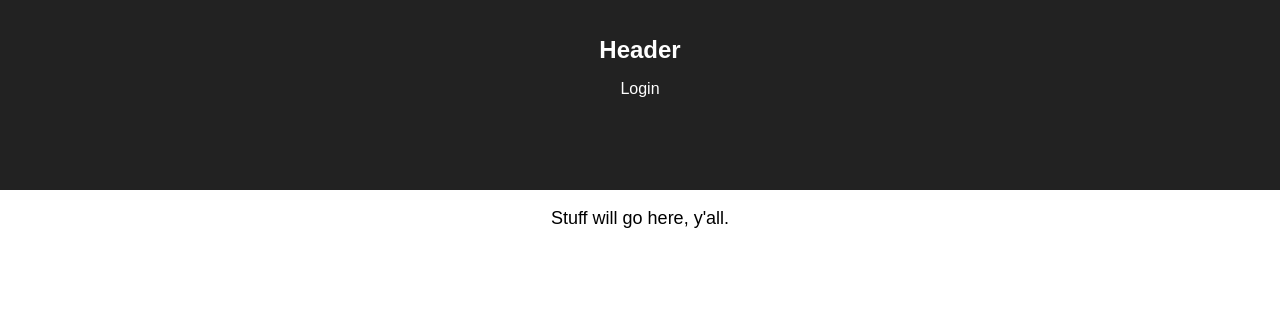
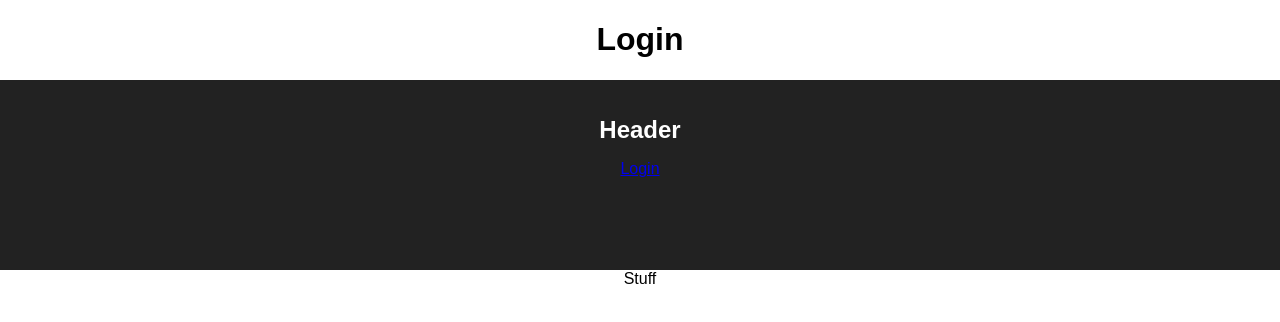
Before and after one commit to Blundit/blundit_frontend_v2, a React (Create React App) app: page /login in a window 1280 px wide. Shown: the top 322 px of the page. Built offline with nearby package versions, Linux system fonts and the light colour scheme.

Commit message:
Added react-router to the project. Added a handful of initial views

```diff
--- a/package.json
+++ b/package.json
@@ -6,6 +6,8 @@
     "react": "^16.2.0",
     "react-dom": "^16.2.0",
     "react-redux": "^5.0.6",
+    "react-router": "^4.2.0",
+    "react-router-dom": "^4.2.2",
     "react-scripts": "1.0.17",
     "redux": "^3.7.2"
   },
--- a/src/App.js
+++ b/src/App.js
@@ -1,5 +1,14 @@
 import React, { Component } from 'react';
+import {
+  BrowserRouter as Router,
+  Route,
+  Link,
+  Switch
+} from 'react-router-dom'
+
 import Header from './components/Header';
+import Login from './views/Login';
+
 import store from './Store';
 
 import { Provider } from 'react-redux';
@@ -10,15 +19,36 @@ class App extends Component {
   render() {
     return (
       <Provider store={store}>
-        <div className="App">
-          <Header />
-          <p className="App-intro">
-            Stuff will go here, y'all.
-          </p>
-        </div>
+        <Router>
+          <div className="App">
+            <Switch>
+              <Route exact path="/" component={Home} />
+              <Route path="/login" component={Login} />
+              <Route component={NotFound} />
+            </Switch>
+
+          </div>
+        </Router>
       </Provider>
     );
   }
 }
 
+const Home = () => (
+  <div>
+    <h1>Home</h1>
+    <Header/>
+  </div>
+)
+
+const NotFound = () => (
+  <div>
+    <h1>404'ed</h1>
+    <Header/>
+  </div>
+)
+
+
+
+
 export default App;
--- a/src/components/HeaderUserInfo.js
+++ b/src/components/HeaderUserInfo.js
@@ -1,5 +1,6 @@
 import React from 'react';
 import { connect } from 'react-redux';
+import { Link } from 'react-router-dom';
 
 const mapStateToPros = (state) => {
   return {
@@ -25,8 +26,8 @@ const HeaderUserInfo = (props) => {
   const { login, logout } = props;
   return <div>
       {user && user.user}
-      {!user && <div onClick={login}>Login</div>}
-      {user && <div onClick={logout}>Logout</div>}
+      {!user && <Link to="/login">Login</Link>}
+      {user && <Link to="/logout">Logout</Link>}
     </div>
 }
 
--- a/src/utilities/UserLogin.js
+++ b/src/utilities/UserLogin.js
@@ -16,6 +16,7 @@ export const UserLogin = (username, password, success = null, error = null) => {
   return API.do(params).then(function(resolve, reject) {
     // set user
     // TODO: add user with new info to state
+
   })
 }
 
--- /dev/null
+++ b/src/views/Login.js
@@ -0,0 +1,18 @@
+import React, { Component } from 'react'
+import Header from './../components/Header'
+
+class Login extends Component {
+  render() {
+    return <div>
+      <h1>
+        Login
+        </h1>
+      <Header/>
+      <div>
+        Stuff
+      </div>
+    </div>
+  }
+}
+
+export default Login;
```
Also changed, not shown: 1 other file (tests, documents, lock files or other folders).
